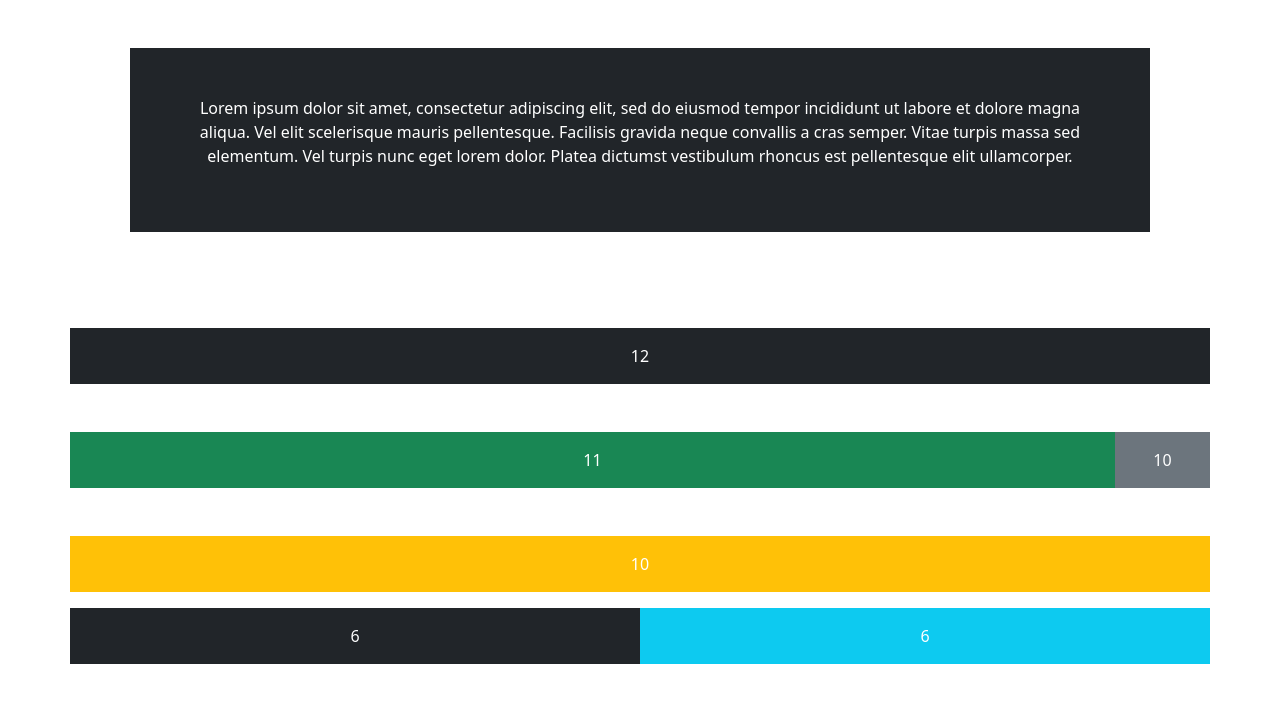
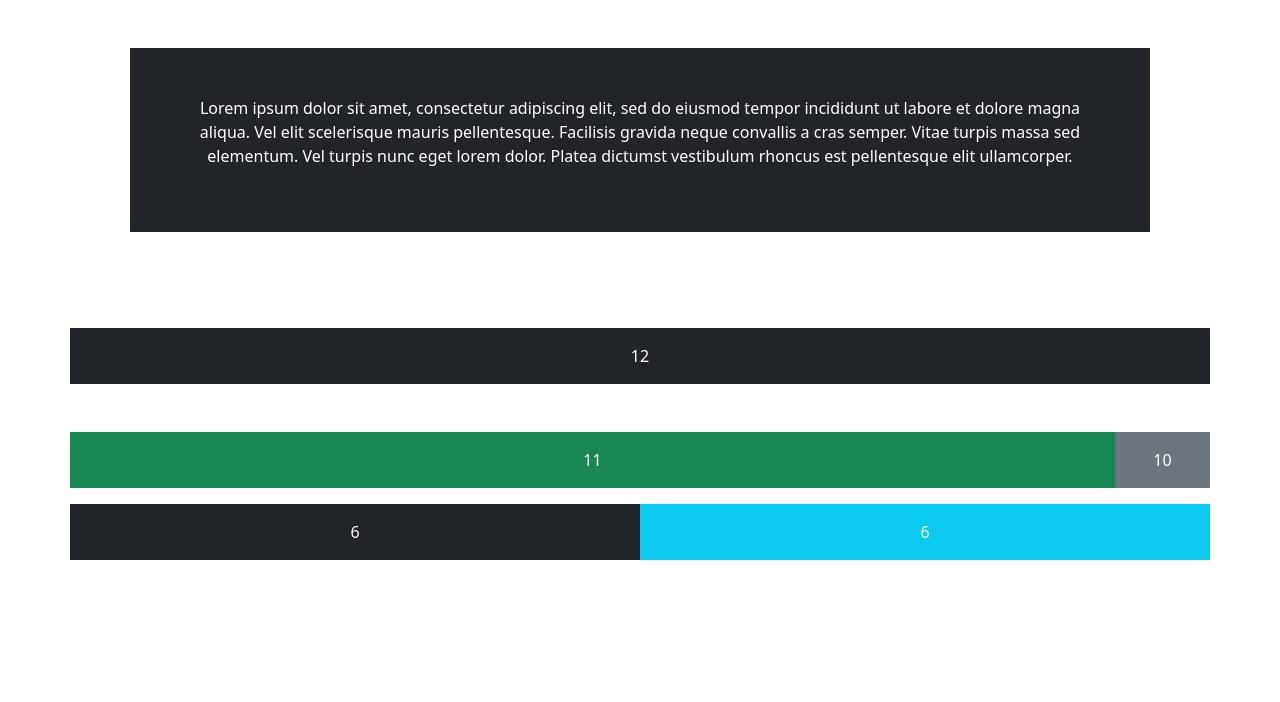
Before and after one commit to thebialy/day21_bootstrap_practice, a plain HTML site: page index.html in a window 1280 px wide. Drawn offline with nearby package versions, Linux system fonts and the light colour scheme.

Commit message:
removed a row

```diff
--- a/index.html
+++ b/index.html
@@ -21,7 +21,6 @@
             <div class="col-12 text-white bg-dark mt-5 p-3 text-center">12</div>
             <div class="col-11 text-white bg-success mt-5 p-3 text-center">11</div>
             <div class="col-1 bg-secondary p-3 mt-5 text-white text-center">10</div>
-            <div class="col-12 text-white bg-warning mt-5 p-3 text-center">10</div>
             <div class="col-6 bg-dark p-3 mt-3 text-white text-center">6</div>
             <div class="col-6 bg-info p-3 mt-3 text-white text-center">6</div>
         </div>
```
